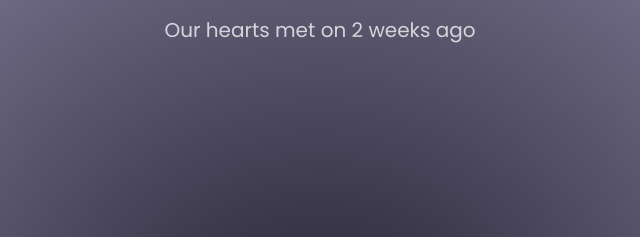
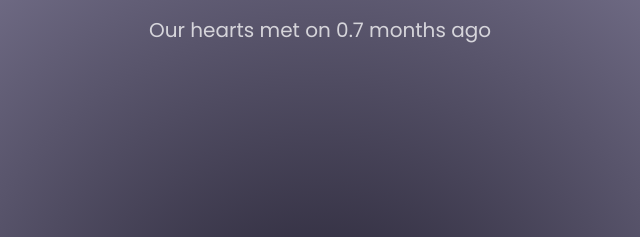
Before and after one commit to lakshaykamat/forever-and-always, a plain HTML site: page index.html in a window 1280 px wide. Shown: the top 237 px of the page, 320-960 px from the left. Drawn offline with nearby package versions, Linux system fonts and the light colour scheme; no server answers.

Commit message:
Remove days option from unit selection and adjust calculations for weeks, months, and years to return decimal values for improved accuracy

```diff
--- a/index.html
+++ b/index.html
@@ -89,7 +89,7 @@
           <option value="single-years">Years</option>
           <option value="single-months">Months</option>
           <option value="single-weeks" >Weeks</option>
-          <option value="single-days">Days</option>
+          <!-- <option value="single-days">Days</option> -->
           <!-- <option value="single-hours">Hours</option> -->
           <!-- <option value="single-minutes">Minutes</option> -->
         </optgroup>
@@ -157,9 +157,9 @@
         const minutes = Math.floor(seconds / 60);
         const hours = Math.floor(minutes / 60);
         const days = Math.floor(hours / 24);
-        const weeks = Math.floor(days / 7);
-        const months = Math.floor(days / 30.44);
-        const years = Math.floor(days / 365.25);
+        const weeks = (days / 7).toFixed(1);
+        const months = (days / 30.44).toFixed(1);
+        const years = Math.floor(days / 365.25).toFixed(1);
         const remainingHours = hours % 24;
 
         const unitMode = unitSelect.value;
```
